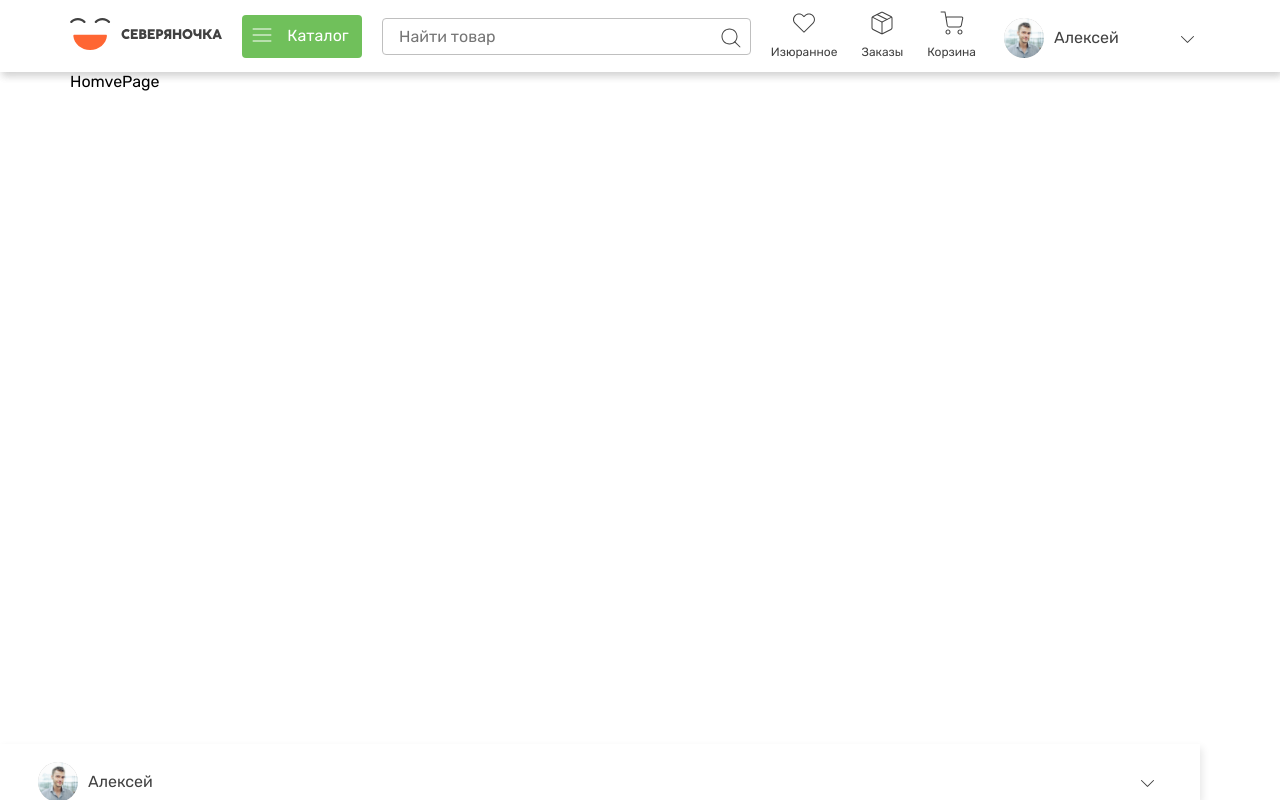
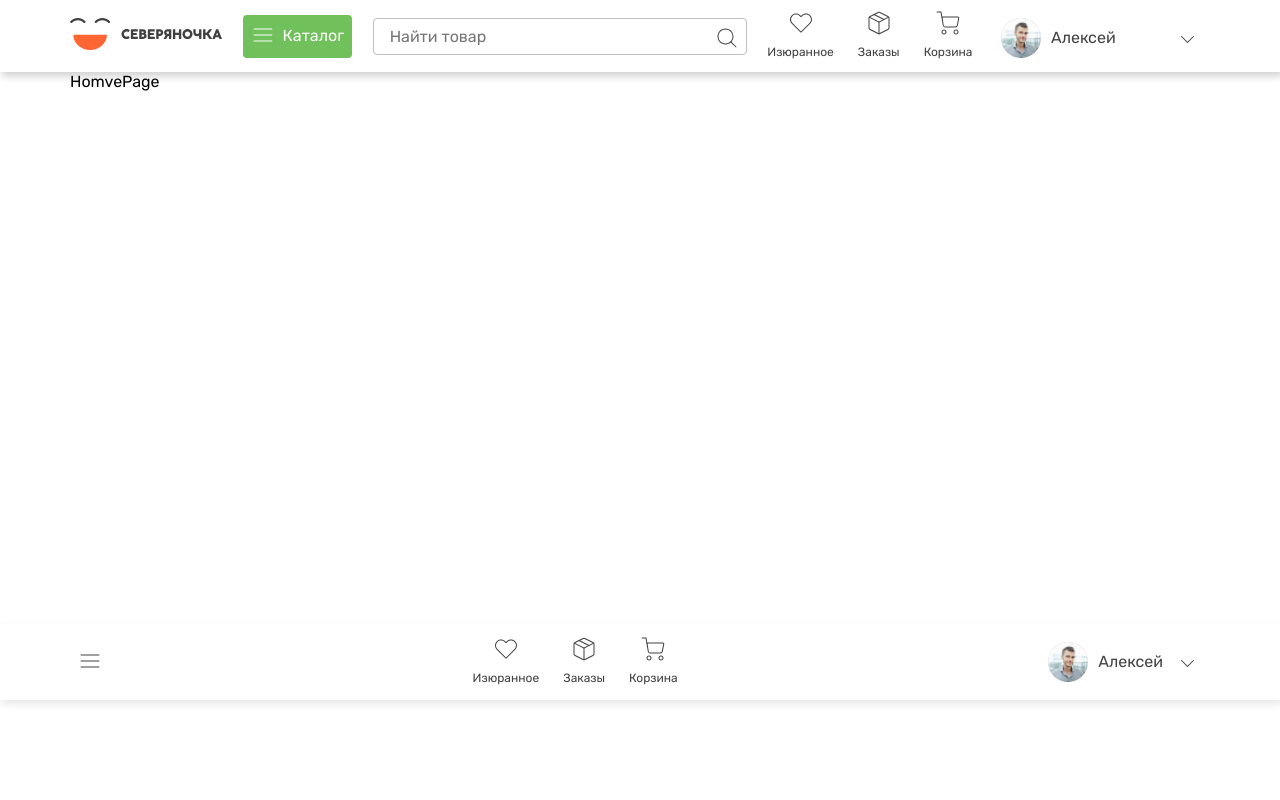
Before and after one commit to Endle2sCoding/grocery-store, a Vue app: page / in a window 1280 px wide. Built offline with nearby package versions, Linux system fonts and the light colour scheme.

Commit message:
ch BrrmNv

```diff
--- a/src/app/main.css
+++ b/src/app/main.css
@@ -57,6 +57,6 @@ a {
   --mobile: 767px;
 
   /* sizes */
-  --bottom-nav-height: 56px;
+  --bottom-nav-height: 72px;
   --header-height: 72px
 }
--- a/src/entities/Person/model/personStore.ts
+++ b/src/entities/Person/model/personStore.ts
@@ -1,10 +1,16 @@
 import { defineStore } from "pinia";
 import { reactive, ref } from "vue";
 import type { PersonType } from "./personTypes";
+import AvatarPng from "@/shared/assets/images/avatar.png";
 
 export const usePersonStore = defineStore('isAuth', () => {
   const isAuth = ref<boolean>(true);
-  const person = reactive<PersonType>({ name: "Алексей" });
+  const person = reactive<PersonType>(
+    {
+      name: "Алексей",
+      avatar: AvatarPng
+    }
+  );
   const setIsAuth = (value: boolean) => isAuth.value = value;
 
   return { isAuth, setIsAuth, person };
--- a/src/entities/Person/model/personTypes.ts
+++ b/src/entities/Person/model/personTypes.ts
@@ -1,3 +1,4 @@
 export interface PersonType {
   name: string;
+  avatar: string;
 }
--- a/src/entities/UserMenu/model/userMenuStore.ts
+++ b/src/entities/UserMenu/model/userMenuStore.ts
@@ -3,8 +3,9 @@ import { reactive } from "vue";
 import type { UserMenuType } from "./userMenuTypes";
 
 
+
 export const useUserMenuStore = defineStore('user-menu', () => {
-  const menu = reactive<UserMenuType[]>([
+  const menu = reactive<UserMenuType>([
     { label: "Профиль", link: "/profile" },
     { label: "Выход", action: "logout" },
   ]);
--- a/src/entities/UserMenu/model/userMenuTypes.ts
+++ b/src/entities/UserMenu/model/userMenuTypes.ts
@@ -2,4 +2,4 @@ export type UserMenuType = {
   label: string,
   link?: string,
   action?: string;
-};
+}[];
--- a/src/features/UserMenu/model/userMenuTypes.ts
+++ /dev/null
@@ -1,5 +0,0 @@
-export type UserMenuType = {
-  label: string,
-  link?: string,
-  action?: string;
-};
--- a/src/features/UserMenu/ui/UserMenu.vue
+++ b/src/features/UserMenu/ui/UserMenu.vue
@@ -98,18 +98,18 @@ const onClickItem = (action: string) => {
 </template>
 <style scoped>
 .user-menu__wrapper {
-  position: relative;
   height: 100%;
   z-index: 0;
 }
 
 .user-menu {
-  position: absolute;
   display: grid;
   grid-template-columns: max-content 1fr max-content;
   align-items: center;
   gap: 10px;
   padding: 18px 8px;
+  /* top:50%;
+  transform:translateY(-50%); */
   width: 100%;
   z-index: 1;
 
--- a/src/sections/Header/ui/BottomNav.vue
+++ b/src/sections/Header/ui/BottomNav.vue
@@ -1,21 +1,19 @@
 <script lang="ts" setup>
 import AppContainer from '@/shared/ui/AppContainer/AppContainer.vue';
-import { DropdownMenu } from '@/widgets/DropdownMenu';
-import { Nav } from '@/widgets/Nav';
 import { reactive, ref } from 'vue';
-import AvatarPng from "@/shared/assets/images/avatar.png";
 import { usePersonStore } from '@/entities/Person';
 import { storeToRefs } from 'pinia';
 import { UserMenu } from '@/features/UserMenu';
 import AppButton from '@/shared/ui/AppButton/AppButton.vue';
 import AppIcon from '@/shared/ui/AppIcon/AppIcon.vue';
+import { Nav } from '@/widgets/Nav';
 
 const personStore = usePersonStore();
 const { person, isAuth } = storeToRefs(personStore);
 const { setIsAuth } = personStore;
 
 const userMenu = reactive({
-  avatar: AvatarPng,
+  avatar: person.value.avatar,
   name: person.value.name,
   menu: [
     { label: "Профиль", link: "/profile" },
@@ -27,33 +25,25 @@ const toggleDropdownIsShow = () => dropdownIsShow.value = !dropdownIsShow.value;
 
 </script>
 <template>
-  <AppContainer class="bottomNav">
-    <!-- <DropdownMenu
-      @mouseleave="toggleDropdownIsShow"
-      v-if="dropdownIsShow"
-    />
-
+  <div class="bottomNav">
+    <AppContainer class="container">
       <AppButton
-      class="footer__catatlog"
         decoration="none"
-      leftIcon
         @mouseenter="toggleDropdownIsShow"
       >
         <template v-slot:leftIcon>
           <AppIcon type="menu" />
         </template>
       </AppButton>
+
       <Nav />
-
--->
-
       <UserMenu
         v-if="isAuth"
         :data="userMenu"
         class=""
       />
       <AppButton
-      v-else
+        v-if="!isAuth"
         class=""
         @click="() => setIsAuth(true)"
       >
@@ -64,23 +54,26 @@ const toggleDropdownIsShow = () => dropdownIsShow.value = !dropdownIsShow.value;
       </AppButton>
 
     </AppContainer>
+  </div>
 </template>
 <style scoped>
 .bottomNav {
   position: fixed;
-  bottom: 0;
+  bottom: 100px;
   left: 0;
-  width: 100%;
+  right: 0;
   display: grid;
   align-items: center;
-  height: var(--bottom-nav-height);
+  min-height: var(--bottom-nav-height);
 
   background: var(--main-surface);
   box-shadow: var(--shadow-default-s);
-  min-height: var(--footer-height);
 }
 
-.footer__catatlog {
-  width: 40px;
+.container {
+  width: 100%;
+  display: flex;
+  align-items: center;
+  justify-content: space-between;
 }
 </style>
--- a/src/sections/Header/ui/Header.vue
+++ b/src/sections/Header/ui/Header.vue
@@ -8,7 +8,6 @@ import AppLogo from '@/shared/ui/AppLogo/AppLogo.vue';
 import { Nav } from '@/widgets/Nav';
 import { reactive, ref } from 'vue';
 import { RouterLink } from 'vue-router';
-import AvatarPng from "@/shared/assets/images/avatar.png";
 import { usePersonStore } from '@/entities/Person';
 import { storeToRefs } from 'pinia';
 import DropdownMenu from '@/widgets/DropdownMenu/ui/DropdownMenu.vue';
@@ -20,7 +19,7 @@ const { person, isAuth } = storeToRefs(personStore);
 const { setIsAuth } = personStore;
 
 const userMenu = reactive({
-  avatar: AvatarPng,
+  avatar: person.value.avatar,
   name: person.value.name,
   menu: [
     { label: "Профиль", link: "/profile" },
--- a/src/shared/ui/AppButton/AppButton.vue
+++ b/src/shared/ui/AppButton/AppButton.vue
@@ -54,7 +54,6 @@ const {
   cursor: pointer;
   border: none;
   border-radius: 4px;
-  width: 100%;
 }
 
 .button_text {
```
Also changed, not shown: src/features/UserMenu/model/userMenuStore.ts (deleted, +0 -13 lines). Lines whose indentation alone changed are shown as unchanged.
